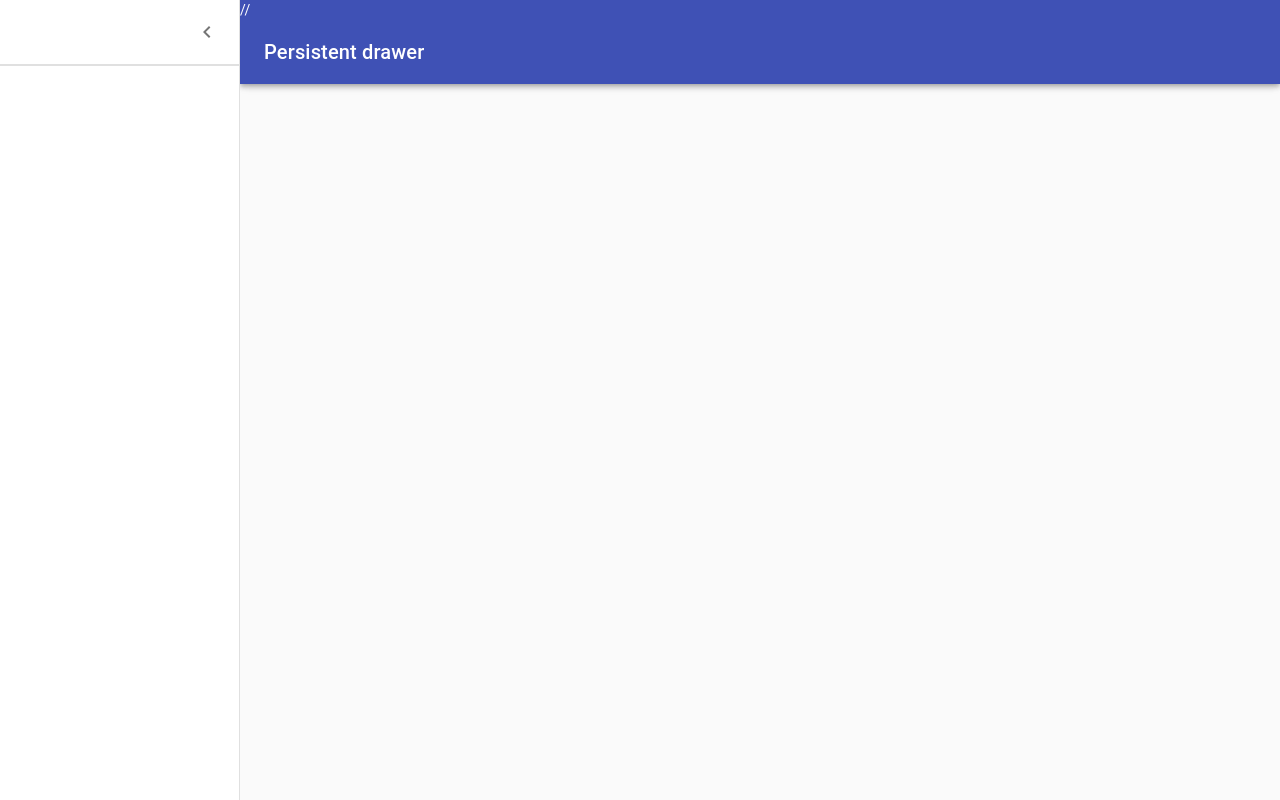
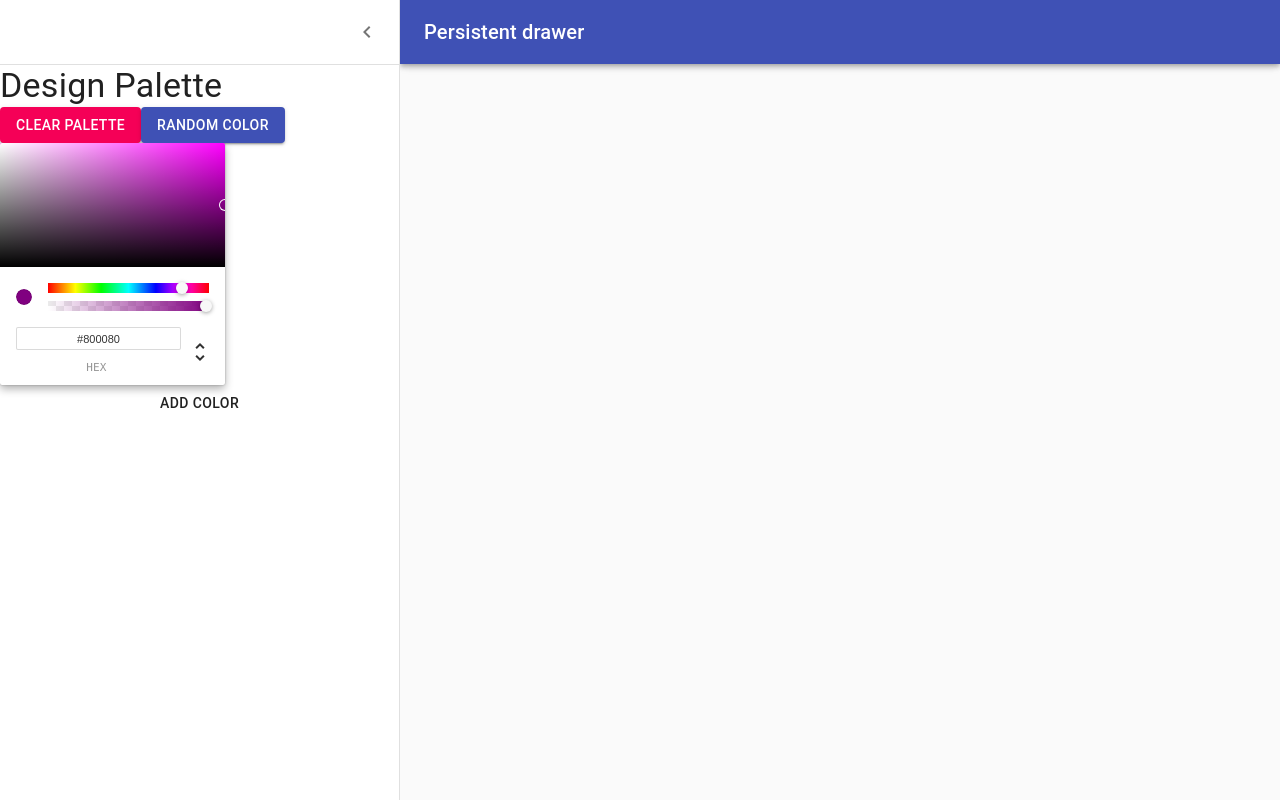
Before and after one commit to hke-cheng/ColorPalette, a React (Create React App) app: page /palette/new in a window 1280 px wide. Both pictures are taken after a click on the button "open drawer". Built offline with nearby package versions, Linux system fonts and the light colour scheme.

Commit message:
Add Color Chrome Picker and Buttons to drawer

```diff
--- a/package.json
+++ b/package.json
@@ -12,6 +12,7 @@
     "chroma-js": "^2.1.0",
     "rc-slider": "^9.2.4",
     "react": "^16.13.1",
+    "react-color": "^2.18.1",
     "react-copy-to-clipboard": "^5.0.2",
     "react-dom": "^16.13.1",
     "react-router-dom": "^5.2.0",
--- a/src/NewPaletteForm.js
+++ b/src/NewPaletteForm.js
@@ -11,9 +11,11 @@
 import MenuIcon from '@material-ui/icons/Menu';
 import ChevronLeftIcon from '@material-ui/icons/ChevronLeft';
 import ChevronRightIcon from '@material-ui/icons/ChevronRight';
+import Button from '@material-ui/core/Button';
+import { ChromePicker} from 'react-color';
 
 
-const drawerWidth = 240;
+const drawerWidth = 400;
 
 const useStyles = makeStyles(theme => ({
   root: {
@@ -93,7 +95,7 @@
           [classes.appBarShift]: open,
         })}
       >
-        //
+
         <Toolbar>
           <IconButton
             color="inherit"
@@ -110,7 +112,7 @@
           </Typography>
         </Toolbar>
       </AppBar>
-      //
+
       <Drawer
         className={classes.drawer}
         variant="persistent"
@@ -126,10 +128,23 @@
           </IconButton>
         </div>
         <Divider />
-        <Divider />
+        <Typography variant='h4'>Design Palette</Typography>
+        <div>
+          <Button variant="contained" color="secondary"> Clear Palette</Button>
+          <Button variant="contained" color="primary"> Random Color</Button>
+        </div>
+
+        <ChromePicker
+          color="purple"
+          onChangeComplete={(newColor) => console.log(newColor)}
+        />
+
+
+        <Button
+          variant="container"
+          color="primary">Add Color</Button>
 
       </Drawer>
-      //
 
       <main
         className={clsx(classes.content, {
```
Also changed, not shown: 1 other file (tests, documents, lock files or other folders).
